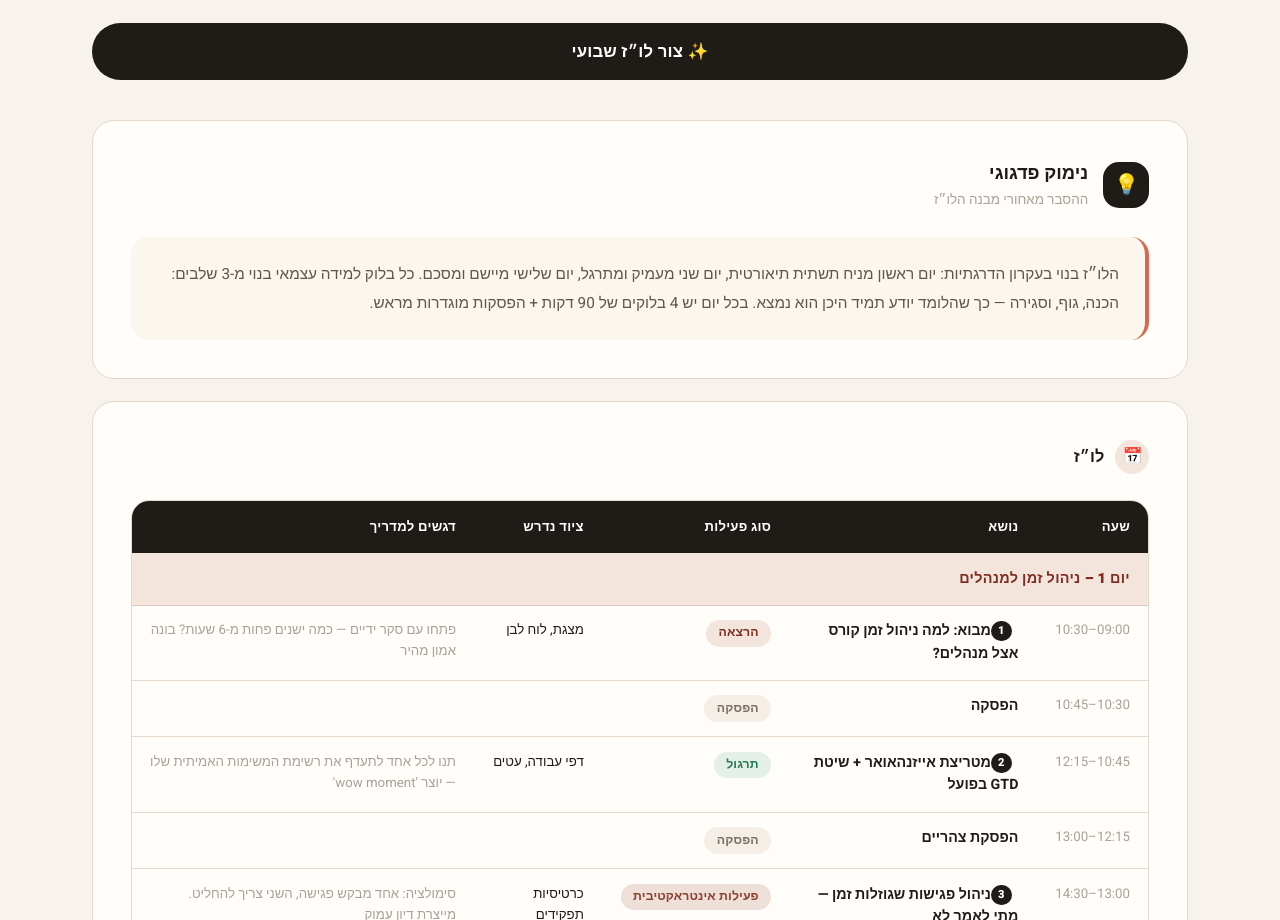
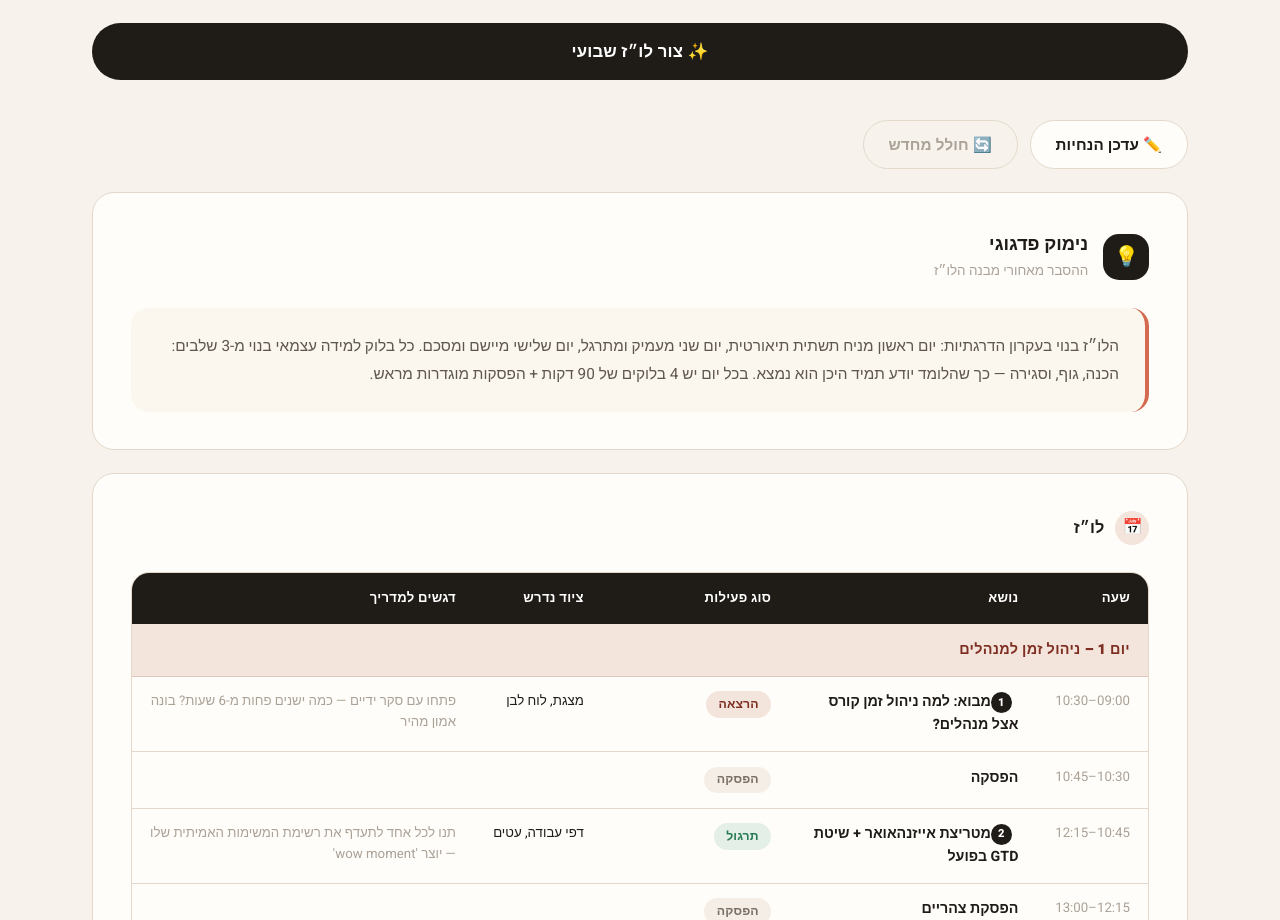
Before and after one commit to Ruthys1000/Luzon, a Next.js app: page / in a window 1280 px wide. Shown: the part 1580-2500 px from the top of the page. Built offline with nearby package versions, Linux system fonts and the light colour scheme.

Commit message:
move action buttons to top of results, remove from questions tab
https://claude.ai/code/session_01NdAjyT8xw4U5uJH8525jgj

```diff
--- a/src/app/globals.css
+++ b/src/app/globals.css
@@ -326,6 +326,14 @@ textarea.links-field {
   font-size: .9rem;
   margin-bottom: 1rem;
   font-weight: 600;
+}
+
+/* ── Result action buttons row ── */
+.result-actions {
+  display: flex;
+  gap: .75rem;
+  margin-bottom: 1.4rem;
+  flex-wrap: wrap;
 }
 
 /* ── Result header block ── */
--- a/src/app/page.tsx
+++ b/src/app/page.tsx
@@ -421,6 +421,28 @@ export default function HomePage() {
       {/* Results */}
       {result && (
         <div ref={resultRef} style={{ marginTop: "2.5rem" }}>
+          {/* Action buttons */}
+          <div className="result-actions">
+            <button
+              className="btn btn-secondary"
+              type="button"
+              onClick={() => {
+                setResult(null);
+                window.scrollTo({ top: 0, behavior: "smooth" });
+              }}
+            >
+              ✏️ עדכן הנחיות
+            </button>
+            <button
+              className="btn btn-ghost"
+              type="button"
+              onClick={runGenerate}
+              disabled={loading}
+            >
+              🔄 חולל מחדש
+            </button>
+          </div>
+
           {/* Rationale */}
           <div className="card">
             <div className="result-header">
@@ -595,25 +617,6 @@ export default function HomePage() {
                   </div>
                 ))}
               </div>
-              <div className="btn-row">
-                <button
-                  className="btn btn-secondary"
-                  type="button"
-                  onClick={() => {
-                    setResult(null);
-                    window.scrollTo({ top: 0, behavior: "smooth" });
-                  }}
-                >
-                  ✏️ עדכן הנחיות
-                </button>
-                <button
-                  className="btn btn-ghost"
-                  type="button"
-                  onClick={runGenerate}
-                >
-                  🔄 חולל מחדש
-                </button>
-              </div>
             </div>
           </div>
         </div>
```
